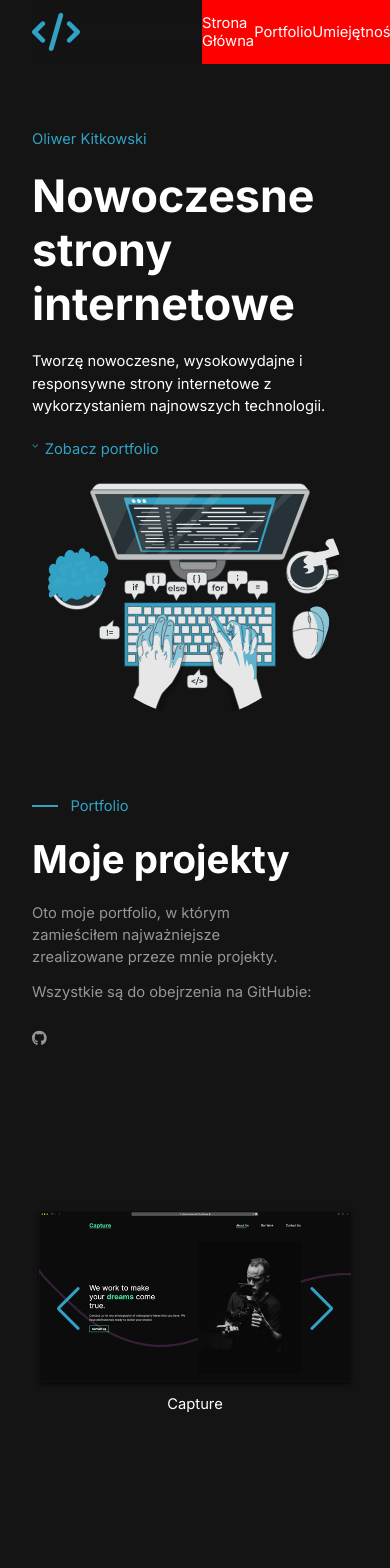
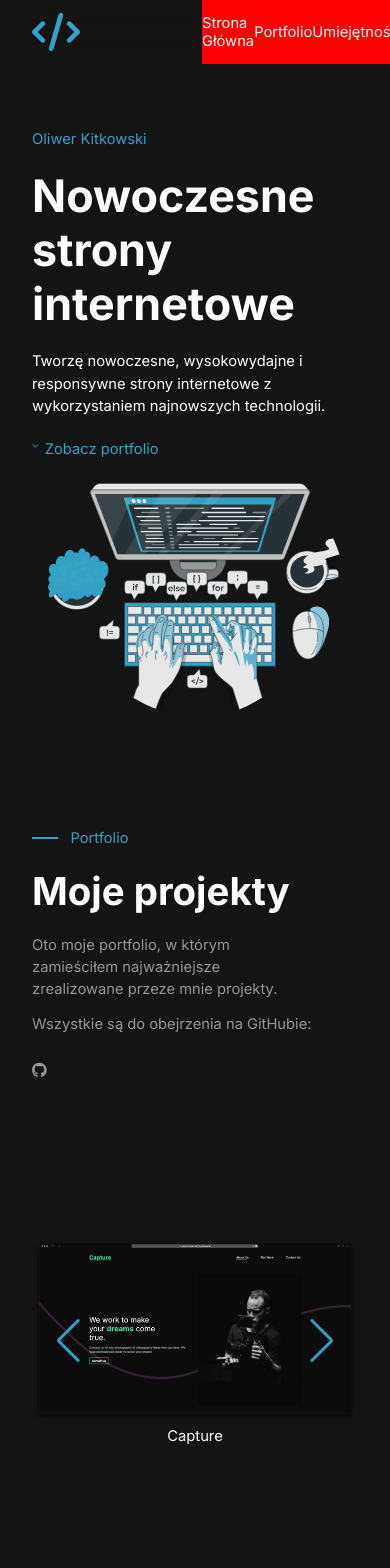
Before and after one commit to kitkovsky/new-portfolio, a React (Create React App) app: page / in a window 390 px wide. Shown: the top 1568 px of the page. Built offline with nearby package versions, Linux system fonts and the light colour scheme.

Commit message:
fix: better section spacing on mobile

```diff
--- a/src/components/Portfolio.tsx
+++ b/src/components/Portfolio.tsx
@@ -12,11 +12,12 @@ import photographyPortfolio from "../assets/photography-portfolio.png";
 import beatmaker from "../assets/beatmaker.png";
 
 const PortfolioStyled = styled.section`
-  margin: 10rem 5rem;
+  margin: 25rem 5rem;
   display: flex;
 
   @media screen and (max-width: 750px) {
     flex-direction: column;
+    margin: 15rem 5rem;
   }
 `;
 
```
